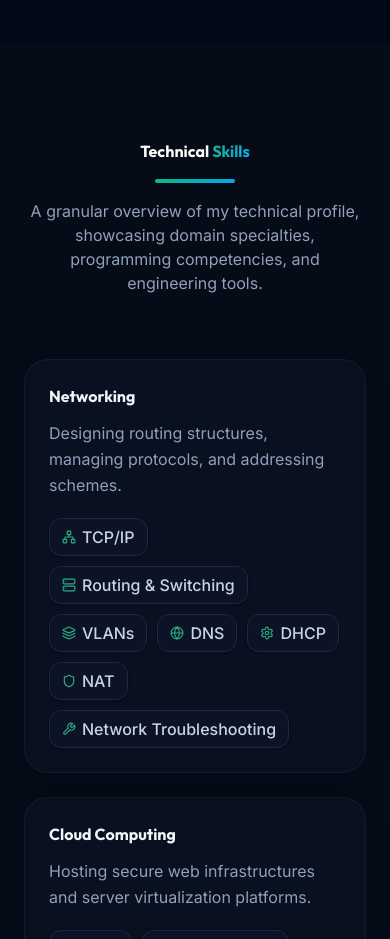
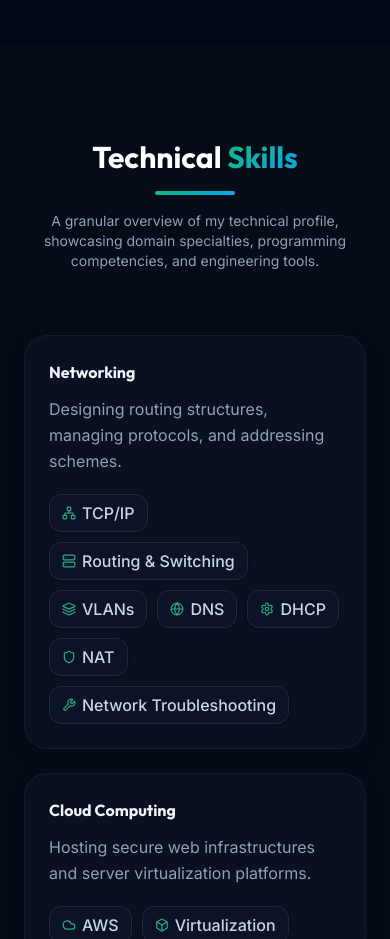
Before and after one commit to pasinduneranjana/My-Portpolio-Updated, a React (Vite) app: page / in a window 390 px wide. Shown: the part 3240-4179 px from the top of the page. Built offline with nearby package versions, Linux system fonts and the light colour scheme.

Commit message:
Update Skills.jsx

```diff
--- a/src/components/Skills.jsx
+++ b/src/components/Skills.jsx
@@ -108,11 +108,11 @@ export default function Skills() {
 
         {/* Section Header */}
         <div className="text-center max-w-3xl mx-auto mb-16">
-          <h2 className="font-display font-bold sm:text-4xl text-white mb-4 transition-colors duration-300">
+          <h2 className="font-display font-bold text-3xl sm:text-4xl text-white mb-4 transition-colors duration-300">
             Technical <span className="text-gradient-emerald-blue">Skills</span>
           </h2>
           <div className="h-1 w-20 bg-gradient-to-r from-emerald-500 to-ocean-500 mx-auto rounded-full" />
-          <p className="text-slate-400 mt-4 sm:text-sm font-sans transition-colors duration-300">
+          <p className="text-slate-400 mt-4 text-sm font-sans transition-colors duration-300">
             A granular overview of my technical profile, showcasing domain specialties, programming competencies, and engineering tools.
           </p>
         </div>
```
